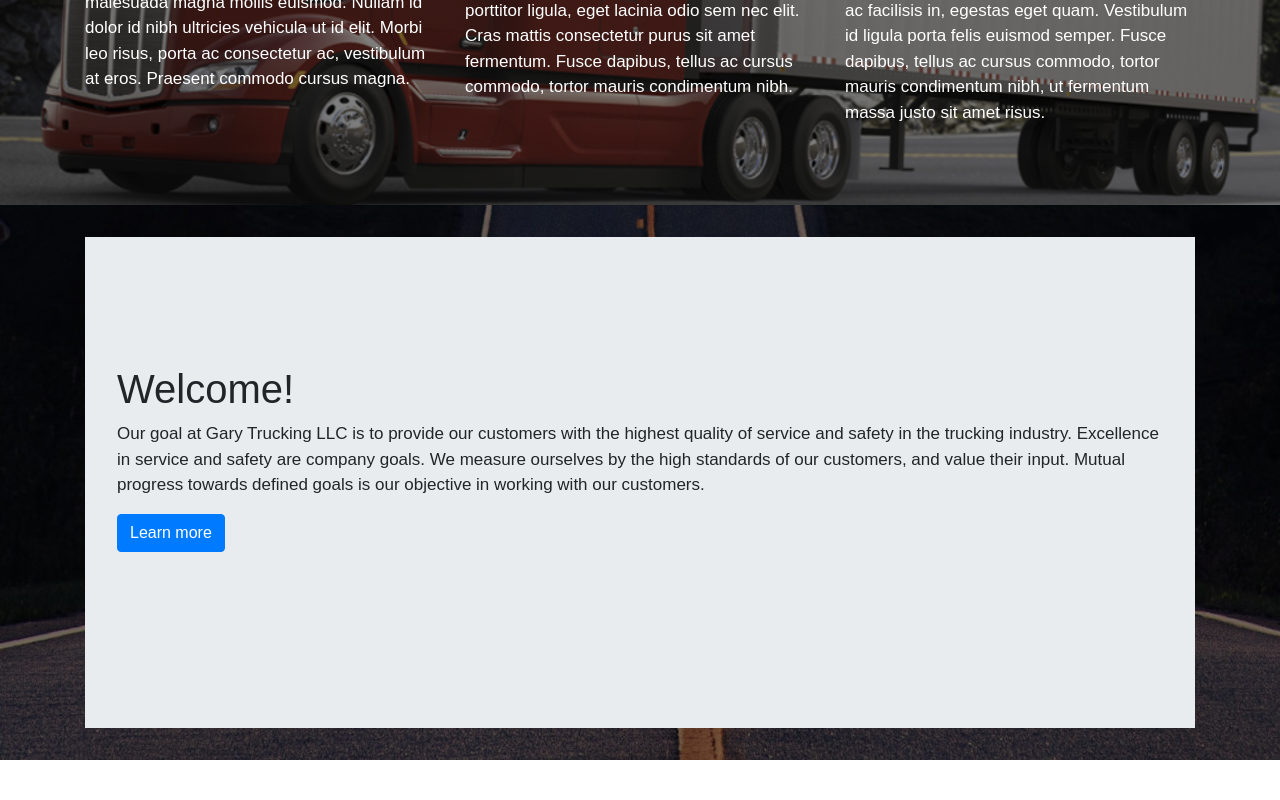
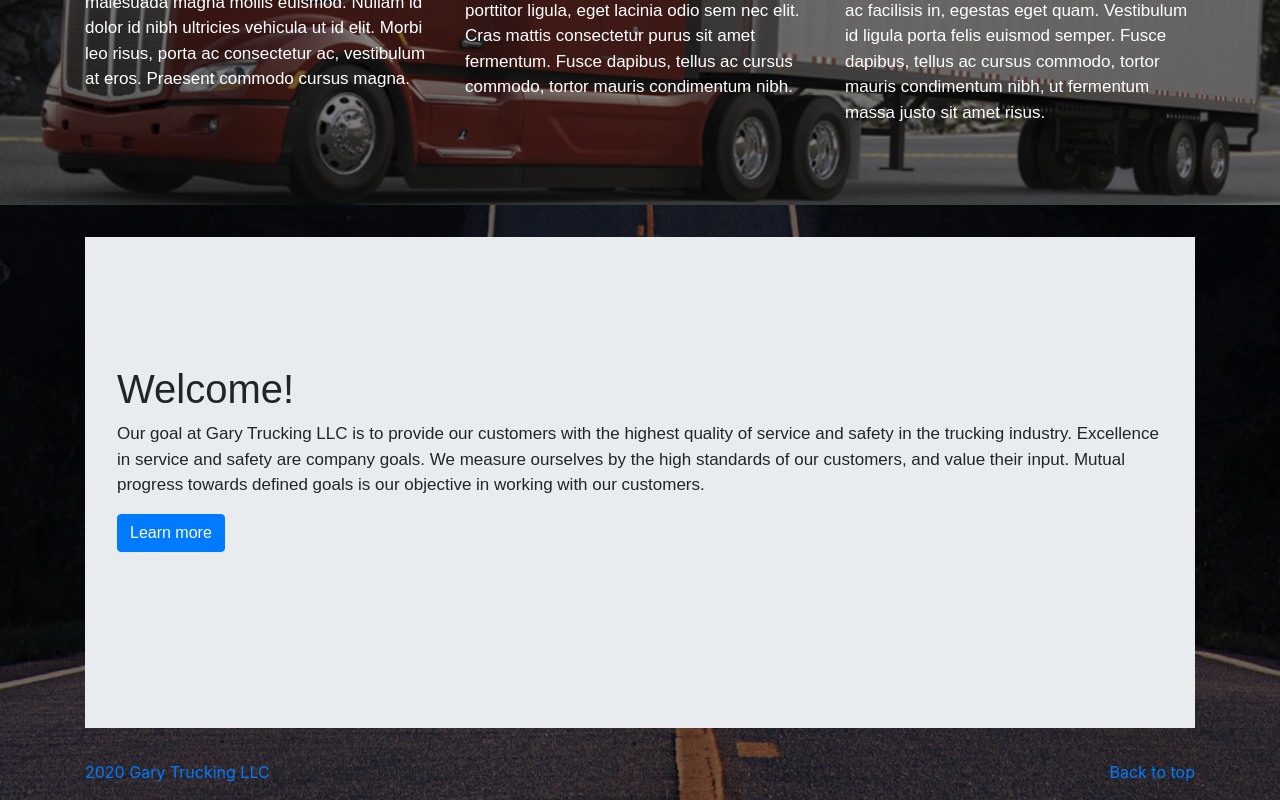
Before and after one commit to samidela/Trucking-Service-Management, a React (Create React App) app: page / in a window 1280 px wide. Shown: the part 274-1074 px from the top of the page. Before the commit the page ends 1034 px from the top, so only its background shows below. Built offline with nearby package versions, Linux system fonts and the light colour scheme; a web font is replaced by a local one.

Commit message:
added new routes to the main

```diff
--- a/src/App.js
+++ b/src/App.js
@@ -1,7 +1,7 @@
 import React, { Component } from "react";
 import "./App.css";
 import { Switch, Route } from "react-router-dom";
-import { Home } from "./components/home";
+import Home from "./components/home";
 import { NoMatch } from "./components/noMatch";
 import { Layout } from "./components/layout";
 import NavigationBar from "./components/navigationBar";
@@ -17,7 +17,6 @@ import JobApplication from "./components/FutureDrivers/jobApplication";
 import EligibilityCheck from "./components/FutureDrivers/eligibilityCheck";
 import BOL from "./components/CurrentDrivers/bol";
 import Login from "./components/login/login";
-import road from "./Assets/road.jpg";
 
 class App extends Component {
   render() {
@@ -51,6 +50,18 @@ class App extends Component {
             <Route component={NoMatch} />
           </Switch>
         </Layout>
+        <footer class="container">
+          <p class="float-right">
+            <a href="#">Back to top</a>
+          </p>
+          <p>
+            &copy; 2020 Gary Trucking LLC &middot;{" "}
+            <a className="float-left" href="/">
+              2020 Gary Trucking LLC
+            </a>{" "}
+            &middot; <a href="#"></a>
+          </p>
+        </footer>
       </React.Fragment>
     );
   }
```
